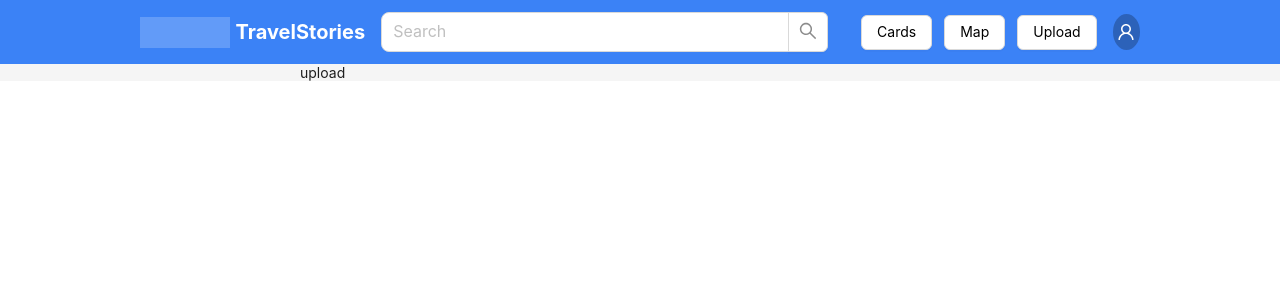
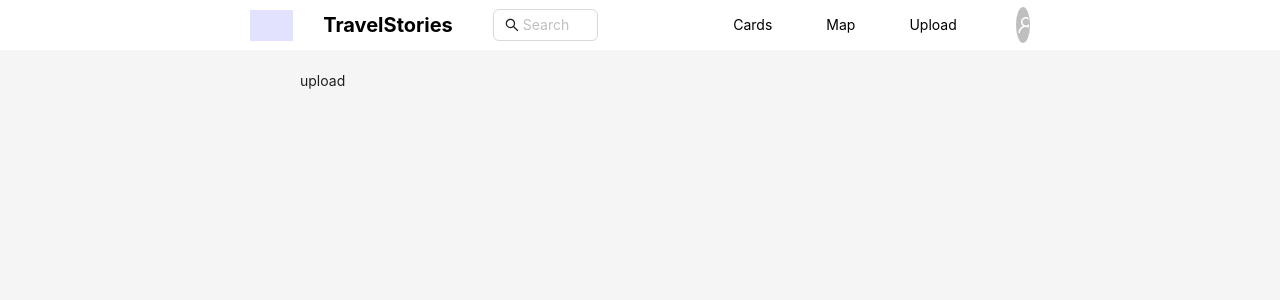
Before and after one commit to chenmh0901/TravelStory, a Vue app: page /upload in a window 1280 px wide. Shown: the top 300 px of the page. Built offline with nearby package versions, Linux system fonts and the light colour scheme.

Commit message:
update header gap and btns

```diff
--- a/components.d.ts
+++ b/components.d.ts
@@ -7,13 +7,17 @@ export {}
 
 declare module 'vue' {
   export interface GlobalComponents {
+    AApp: typeof import('ant-design-vue/es')['App']
     AAvatar: typeof import('ant-design-vue/es')['Avatar']
+    AButton: typeof import('ant-design-vue/es')['Button']
     ACard: typeof import('ant-design-vue/es')['Card']
     ACardMeta: typeof import('ant-design-vue/es')['CardMeta']
+    AInput: typeof import('ant-design-vue/es')['Input']
     AInputSearch: typeof import('ant-design-vue/es')['InputSearch']
     ALayout: typeof import('ant-design-vue/es')['Layout']
     ALayoutContent: typeof import('ant-design-vue/es')['LayoutContent']
     ALayoutHeader: typeof import('ant-design-vue/es')['LayoutHeader']
+    AList: typeof import('ant-design-vue/es')['List']
     Card: typeof import('./src/components/Card.vue')['default']
     Header: typeof import('./src/components/header.vue')['default']
     RouterLink: typeof import('vue-router')['RouterLink']
--- a/src/App.vue
+++ b/src/App.vue
@@ -5,8 +5,13 @@ import Header from '@/components/header.vue';
 <template>
   <a-layout>
     <Header />
-    <a-layout-content :style="{ padding: '0 300px', marginTop: '64px' }">
+    <a-layout-content class="content">
       <router-view />
     </a-layout-content>
   </a-layout>
 </template>
+<style scoped>
+.content {
+  @apply px-[300px] mt-[64px] h-[1000px] py-2;
+}
+</style>
--- a/src/components/Card.vue
+++ b/src/components/Card.vue
@@ -1,14 +1,19 @@
-<script setup lang="ts">
-import { Button } from 'ant-design-vue';
-import { StepForwardOutlined } from '@ant-design/icons-vue';
-import { Icon } from '@iconify/vue';
-</script>
+<script setup lang="ts"></script>
 
 <template>
-  <div class="w-[100px] h-[100px] bg-black"></div>
-  <StepForwardOutlined />
-  <Button>按钮</Button>
-  <Icon icon="mdi:ab-testing" />
+  <a-card hoverable style="width: 300px">
+    <template #cover>
+      <img
+        alt="example"
+        src="https://gw.alipayobjects.com/zos/rmsportal/JiqGstEfoWAOHiTxclqi.png"
+      />
+    </template>
+    <a-card-meta title="杭州 - 东京" description="2024/3/26 - 2024/4/1">
+      <template #avatar>
+        <a-avatar src="https://joeschmoe.io/api/v1/random" />
+      </template>
+    </a-card-meta>
+  </a-card>
 </template>
 
 <style scoped></style>
--- a/src/components/header.vue
+++ b/src/components/header.vue
@@ -1,46 +1,46 @@
 <script setup lang="ts">
-import { Button } from 'ant-design-vue';
-import { UserOutlined } from '@ant-design/icons-vue';
+import { UserOutlined, SearchOutlined } from '@ant-design/icons-vue';
+const onSearch = () => {
+  console.log('search');
+};
 </script>
 
 <template>
-  <a-layout-header class="header">
+  <header class="header">
     <div class="logo" />
-    <h1 class="text-white text-xl">TravelStories</h1>
-    <a-input-search
-      class="w-[600px] mx-4 text-start"
-      placeholder="Search"
-      size="large"
-    />
+    <h1 class="text-black text-xl">TravelStories</h1>
+    <a-input class="w-[250px] mx-4 text-start" placeholder="Search">
+      <template #prefix><SearchOutlined @click="onSearch" /></template>
+    </a-input>
     <div class="menu">
       <router-link to="/?home=cards"
-        ><Button class="menu_btn">Cards</Button></router-link
+        ><a-button class="menu_btn" type="text">Cards</a-button></router-link
       >
       <router-link to="/?home=map"
-        ><Button class="menu_btn">Map</Button></router-link
+        ><a-button class="menu_btn" type="text">Map</a-button></router-link
       >
       <router-link to="/upload"
-        ><Button class="menu_btn">Upload</Button>
+        ><a-button class="menu_btn" type="text">Upload</a-button>
       </router-link>
     </div>
     <a-avatar :size="36">
       <template #icon><UserOutlined /></template>
     </a-avatar>
-  </a-layout-header>
+  </header>
 </template>
 
 <style scoped>
 .header {
-  @apply fixed top-0 w-full z-10 flex items-center bg-blue-500 text-white px-[140px];
+  @apply fixed top-0 w-full z-10 flex gap-6 items-center text-white px-[250px] bg-white;
 }
 .menu {
-  @apply h-[50px] flex items-center gap-3 mx-4;
+  @apply h-[50px] flex items-center gap-6 ml-20 mr-5;
 }
 .menu_btn {
-  @apply text-black h-[35px] hover:text-white bg-white hover:bg-blue-500;
+  @apply text-black text-center h-[35px] border-0 rounded-full hover:bg-gray-300;
 }
 .logo {
   @apply w-[120px] h-[31px] mr-1.5 float-left;
-  background: rgba(255, 255, 255, 0.2);
+  background: rgba(110, 110, 255, 0.2);
 }
 </style>
--- a/src/pages/home/index.vue
+++ b/src/pages/home/index.vue
@@ -7,12 +7,12 @@ enum ViewType {
   Cards = 'cards',
   Map = 'map'
 }
+
 const viewType = useRouteQuery<ViewType>('home');
 </script>
 
 <template>
   <CardList v-if="viewType == ViewType.Cards || !viewType" />
   <MapView v-if="viewType == ViewType.Map" />
-  <div>{{ viewType }}</div>
 </template>
 <style scoped></style>
--- a/src/views/card-list/index.vue
+++ b/src/views/card-list/index.vue
@@ -1,24 +1,14 @@
-<script setup lang="ts"></script>
+<script setup lang="ts">
+import Card from '@/components/Card.vue';
+</script>
 
 <template>
-  <a-card hoverable style="width: 300px">
-    <template #cover>
-      <img
-        alt="example"
-        src="https://gw.alipayobjects.com/zos/rmsportal/JiqGstEfoWAOHiTxclqi.png"
-      />
-    </template>
-    <template #actions>
-      <setting-outlined key="setting" />
-      <edit-outlined key="edit" />
-      <ellipsis-outlined key="ellipsis" />
-    </template>
-    <a-card-meta title="Card title" description="This is the description">
-      <template #avatar>
-        <a-avatar src="https://joeschmoe.io/api/v1/random" />
-      </template>
-    </a-card-meta>
-  </a-card>
+  <list class="flex gap-1 flex-wrap">
+    <Card />
+    <Card />
+    <Card />
+    <Card />
+  </list>
 </template>
 
 <style scoped></style>
```
